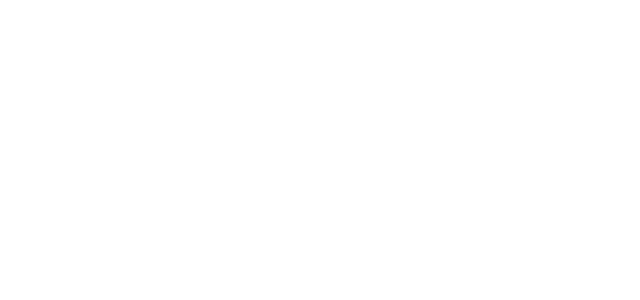
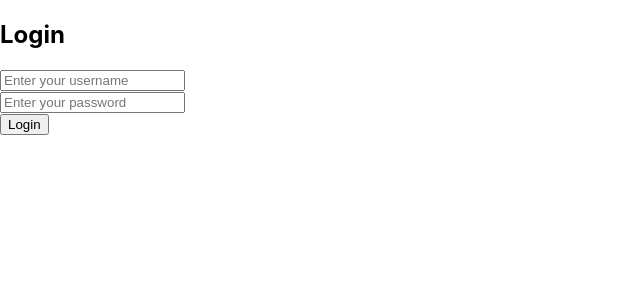
Before and after one commit to savvato-software/savvato-work-app-frontend-app, a React (Create React App) app: page /login-page in a window 1280 px wide. Before the commit this address had no page. Shown: the top 300 px of the page, without its empty margins (0-640 px from the left). Built offline with nearby package versions, Linux system fonts and the light colour scheme.

Commit message:
WORK-1: adds login component to app.js

```diff
--- a/src/App.js
+++ b/src/App.js
@@ -2,6 +2,7 @@
 import { BrowserRouter as Router, Route, Link, Routes } from 'react-router-dom';
 import './App.css';
 import logo from './logo.svg';
+import LoginPage from './LoginPage';
 
 // NewPage component
 
@@ -32,6 +33,7 @@
         <Routes>
           <Route path="/" element={<Home />} />  {/* Add this if you want a default landing page */}
           <Route path="/new-page" element={<NewPage />} />
+          <Route path="/login-page" element={<LoginPage />} />
         </Routes>
     </Router>
   );
```
